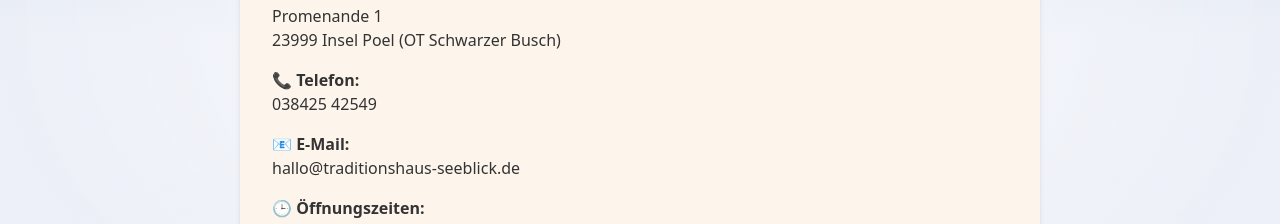
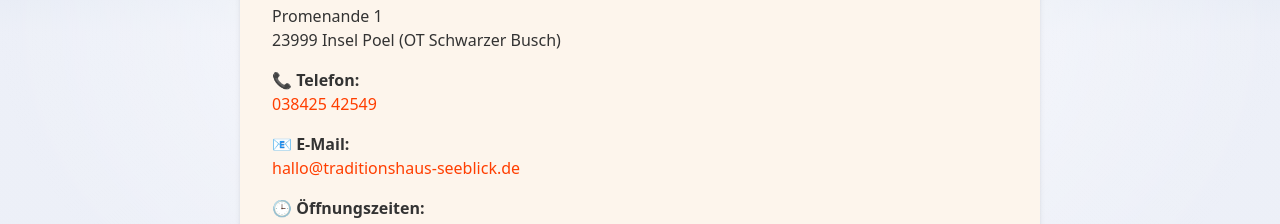
Before and after one commit to martin-gif/Seeblick, a SvelteKit app: page /Kontakt in a window 1280 px wide. Shown: the part 367-591 px from the top of the page. Built offline with nearby package versions, Linux system fonts and the light colour scheme.

Commit message:
Add links to Impressum

```diff
--- /dev/null
+++ b/src/lib/data/contact.ts
@@ -0,0 +1,2 @@
+export const phone = "038425 42549"
+export const email = "hallo@traditionshaus-seeblick.de"
--- a/src/routes/Impressum/+page.svelte
+++ b/src/routes/Impressum/+page.svelte
@@ -1,3 +1,7 @@
+<script>
+	import {phone, email} from '$lib/data/contact.js';
+</script>
+
 <div class="flex min-h-screen  text-[#333] font-sans overflow-x-hidden">
 	<!-- Content -->
 	<main class="flex-1 mt-0  p-8">
@@ -14,8 +18,8 @@
 				<p><strong>Vertreten durch:</strong> Silke Menzel</p>
 				<p><strong>Adresse:</strong> Promenande 1, 23999 Insel Poel</p>
 				<p><strong>Kontakt:</strong></p>
-				<p>Telefon: 038425 42549</p>
-				<p>E-Mail: hallo@traditionshaus-seeblick.de</p>
+				<p>Telefon: <a href="tel:{phone}">{phone}</a></p>
+				<p>E-Mail: <a href="mailto:{email}">{email}</a></p>
 			</section>
 
 			<section>
--- a/src/routes/Kontakt/+page.svelte
+++ b/src/routes/Kontakt/+page.svelte
@@ -1,3 +1,7 @@
+<script>
+	import {phone, email} from '$lib/data/contact.js';
+</script>
+
 <div class="flex flex-col   text-[#333] font-sans">
 		<main class="flex-1 mt-0  p-8 animate-fadeIn">
 		<div class="bg-[#f6eee5] rounded-lg p-8 text-center mb-8 animate-fadeIn">
@@ -11,8 +15,8 @@
 				Promenande 1<br />
 				23999 Insel Poel (OT Schwarzer Busch)
 			</p>
-			<p class="mb-4"><strong>📞 Telefon:</strong><br />038425 42549</p>
-			<p class="mb-4"><strong>📧 E-Mail:</strong><br />hallo@traditionshaus-seeblick.de</p>
+			<p class="mb-4"><strong>📞 Telefon:</strong><br /><a href="tel:{phone}">{phone}</a></p>
+			<p class="mb-4"><strong>📧 E-Mail:</strong><br /><a href="mailto:{email}">{email}</a></p>
 			<p><strong>🕒 Öffnungszeiten:</strong><br />
 				Täglich 11:00 – 20:00 Uhr<br />
 				Mittwochs Ruhetag
--- a/src/routes/Restaurant/+page.svelte
+++ b/src/routes/Restaurant/+page.svelte
@@ -1,3 +1,7 @@
+<script>
+	import {phone} from '$lib/data/contact.js';
+</script>
+
 <div class="flex">
 	<main class="flex-grow w-full p-8 ml-0 transition-all duration-300 ease-in-out ">
 		<div class="bg-[#f6eee5] rounded-lg text-center p-6">
@@ -29,7 +33,7 @@
 
 			<div class="bg-[#fdf5ec] p-6 rounded-xl shadow hover:-translate-y-1 transition duration-200">
 				<strong>🗓️ Jetzt einen Tisch reservieren</strong>
-				<p class="mt-2">Tel: 038425 42549</p>
+				<p class="mt-2">Tel: <a href="tel:{phone}">{phone}</a></p>
 			</div>
 		</div>
 	</main>
```
Also changed, not shown: 1 other file (tests, documents, lock files or other folders).
